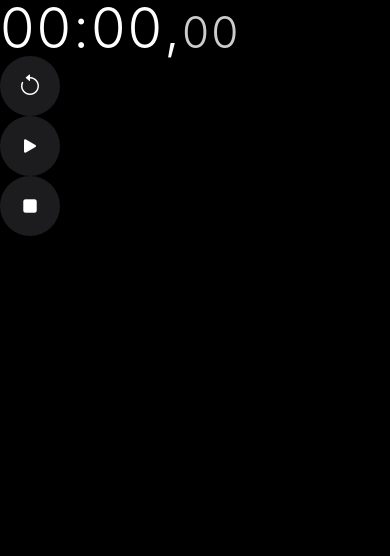
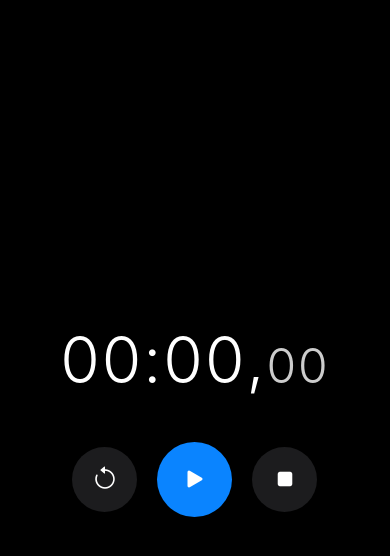
Before and after one commit to MaiconSantos1982/cronometro, a plain HTML site: page index.html in a window 390 px wide. Drawn offline with nearby package versions, Linux system fonts and the light colour scheme.

Commit message:
Update style.css

```diff
--- a/css/style.css
+++ b/css/style.css
@@ -6,14 +6,23 @@
 
 body {
     background-color: #000000;
+    font-family: -apple-system, BlinkMacSystemFont, "Segoe UI", Roboto, "Helvetica Neue", Arial, sans-serif;
     overflow: hidden;
-    font-family: -apple-system, BlinkMacSystemFont, "Segoe UI", Roboto, "Helvetica Neue", Arial, sans-serif;
 }
 
-.stopwatch-wrapper {
-    width: 100%;
-    max-width: 400px;
-    padding: 20px;
+.main-container {
+    display: flex;
+    justify-content: center;
+    align-items: center;
+    height: 100vh;
+    width: 100vw;
+}
+
+.stopwatch-content {
+    display: flex;
+    flex-direction: column;
+    align-items: center;
+    justify-content: center;
 }
 
 .display-area {
@@ -23,6 +32,8 @@ body {
     letter-spacing: 2px;
     user-select: none;
     line-height: 1;
+    margin-bottom: 60px;
+    text-align: center;
 }
 
 .display-area span {
@@ -32,6 +43,14 @@ body {
 #milliseconds {
     font-size: 56px;
     opacity: 0.8;
+}
+
+.buttons-row {
+    display: flex;
+    flex-direction: row;
+    align-items: center;
+    justify-content: center;
+    gap: 25px;
 }
 
 .btn-control {
@@ -44,47 +63,79 @@ body {
     display: flex;
     justify-content: center;
     align-items: center;
+    cursor: pointer;
     transition: all 0.2s ease;
     padding: 0;
-    cursor: pointer;
 }
 
 .btn-control i {
-    font-size: 28px;
-    line-height: 1;
+    font-size: 30px;
+    display: flex;
+    align-items: center;
+    justify-content: center;
+}
+
+.btn-start {
+    background-color: #0a84ff;
+    width: 80px;
+    height: 80px;
+}
+
+.btn-start i {
+    font-size: 34px;
 }
 
 .btn-control:hover {
     transform: scale(1.05);
-    background-color: #2c2c2e;
+    opacity: 0.9;
 }
 
 .btn-control:active {
     transform: scale(0.95);
 }
 
-.btn-primary-custom {
-    background-color: #0a84ff;
-    width: 80px;
-    height: 80px;
-}
-
-.btn-primary-custom i {
-    font-size: 32px;
-}
-
-.btn-primary-custom:hover {
-    background-color: #0077ed;
-}
-
-/* Responsividade para telas menores */
+/* Responsividade para celular */
 @media (max-width: 576px) {
     .display-area {
-        font-size: 56px;
+        font-size: 64px;
+        margin-bottom: 50px;
     }
 
     #milliseconds {
-        font-size: 44px;
+        font-size: 48px;
+    }
+
+    .btn-control {
+        width: 65px;
+        height: 65px;
+    }
+
+    .btn-control i {
+        font-size: 26px;
+    }
+
+    .btn-start {
+        width: 75px;
+        height: 75px;
+    }
+
+    .btn-start i {
+        font-size: 30px;
+    }
+
+    .buttons-row {
+        gap: 20px;
+    }
+}
+
+@media (max-width: 375px) {
+    .display-area {
+        font-size: 56px;
+        margin-bottom: 40px;
+    }
+
+    #milliseconds {
+        font-size: 42px;
     }
 
     .btn-control {
@@ -96,40 +147,16 @@ body {
         font-size: 24px;
     }
 
-    .btn-primary-custom {
+    .btn-start {
         width: 70px;
         height: 70px;
     }
 
-    .btn-primary-custom i {
+    .btn-start i {
         font-size: 28px;
     }
-}
 
-@media (max-width: 375px) {
-    .display-area {
-        font-size: 48px;
-    }
-
-    #milliseconds {
-        font-size: 38px;
-    }
-
-    .btn-control {
-        width: 55px;
-        height: 55px;
-    }
-
-    .btn-control i {
-        font-size: 22px;
-    }
-
-    .btn-primary-custom {
-        width: 65px;
-        height: 65px;
-    }
-
-    .btn-primary-custom i {
-        font-size: 26px;
+    .buttons-row {
+        gap: 18px;
     }
 }
```
